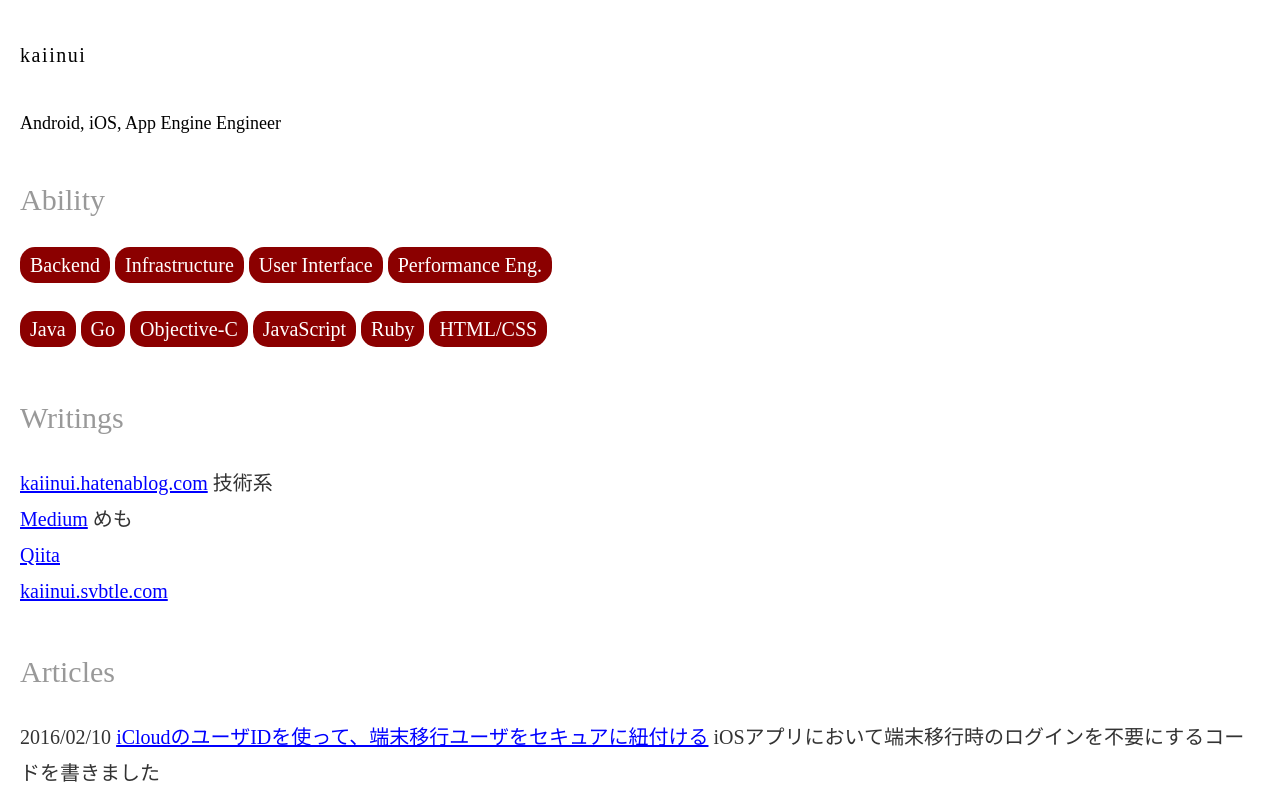
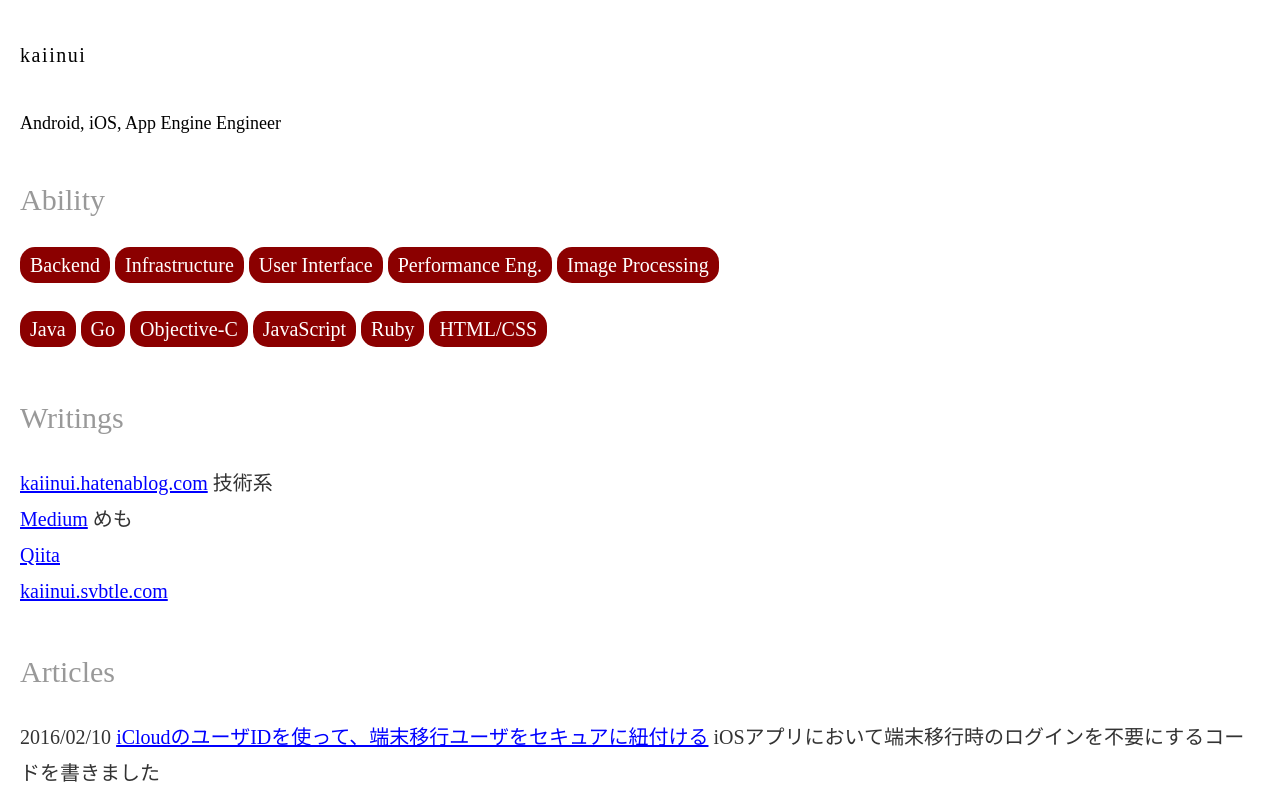
Before and after one commit to kaiinui/kaiinui.github.io, a plain HTML site: page index.html in a window 1280 px wide. Shown: the top 795 px of the page. Drawn offline with Linux system fonts and the light colour scheme.

Commit message:
Update index.html

```diff
--- a/index.html
+++ b/index.html
@@ -115,7 +115,7 @@
 </div>
 <p class="lead">Android, iOS, App Engine Engineer</p>
 <h2>Ability</h2>
-<p class="abilities"><span>Backend</span> <span>Infrastructure</span> <span>User Interface</span> <span>Performance Eng.</span></p>
+<p class="abilities"><span>Backend</span> <span>Infrastructure</span> <span>User Interface</span> <span>Performance Eng.</span> <span>Image Processing</span></p>
 <p class="abilities"><span>Java</span> <span>Go</span> <span>Objective-C</span> <span>JavaScript</span> <span>Ruby</span> <span>HTML/CSS</span></p>
 <h2>Writings</h2>
 <ul class="lists">
```
